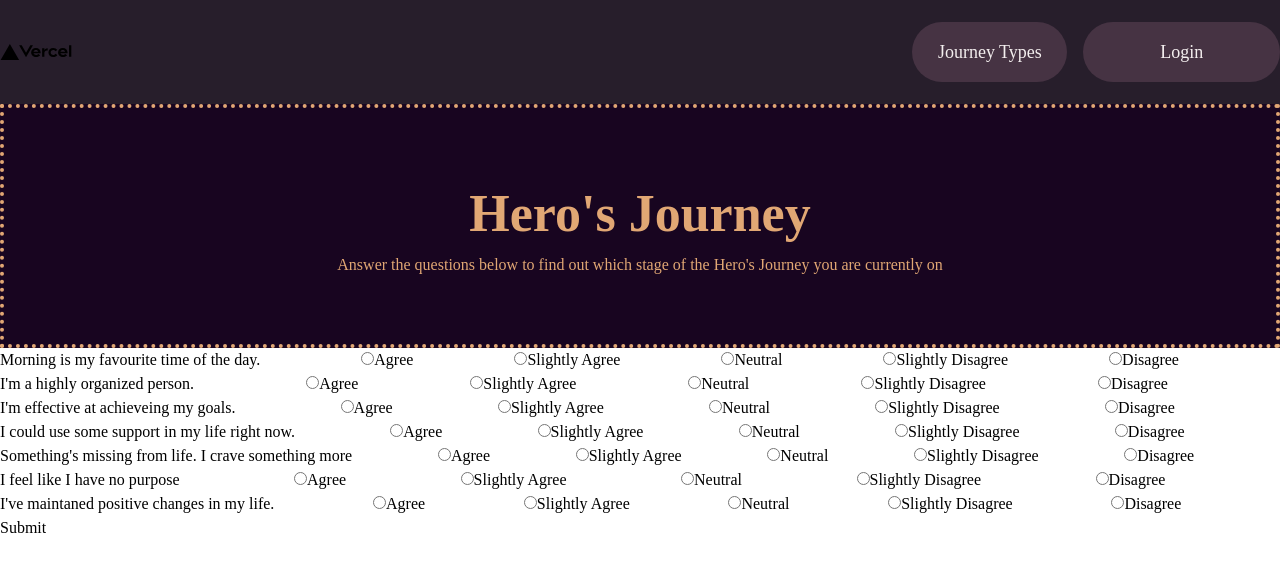
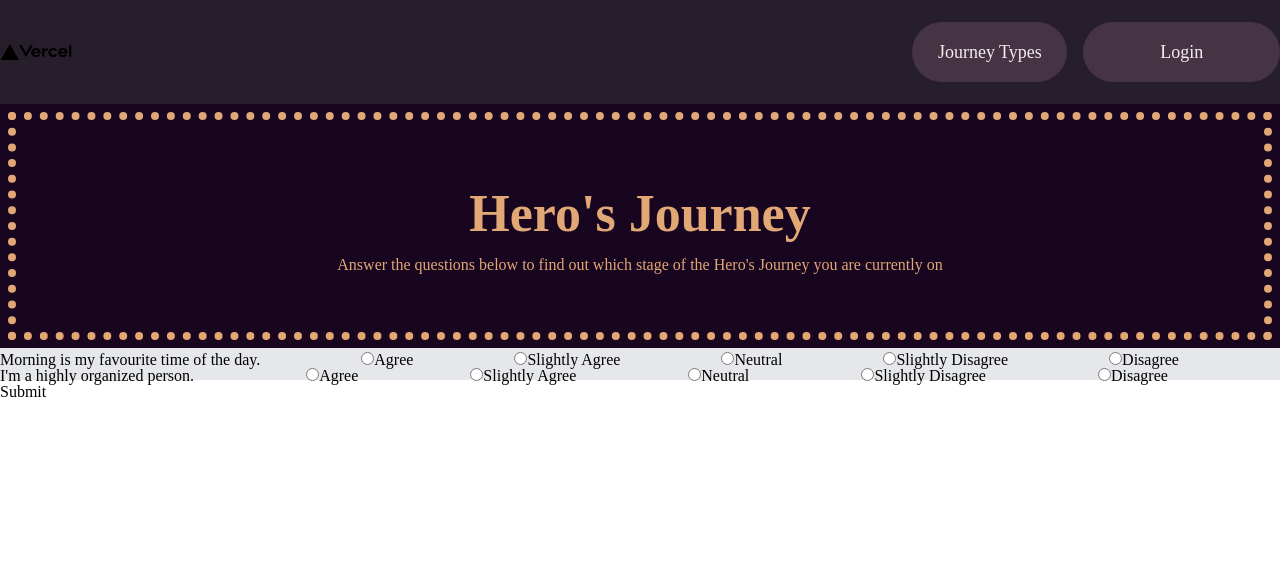
Before and after one commit to srai98i/personality-quiz, a Next.js app in the folder quiz-app/: page / in a window 1280 px wide. Shown: the top 572 px of the page. Built offline with nearby package versions, Linux system fonts and the light colour scheme; a web font is replaced by a local one.

Commit message:
style: stylin question and answer form

```diff
--- a/quiz-app/components/Question/Question.jsx
+++ b/quiz-app/components/Question/Question.jsx
@@ -2,11 +2,15 @@ import AnswerButtons from "../AnswerButtons";
 
 export default function Question({ question, onChange }) {
   return (
-    <section className="flex space-x-4 justify-between ">
-      <label className="flex justify-self-start"htmlFor={question}>
+    <section className="flex space-x-4 justify-between h-4 border-b-[1rem] bg-[#180520] [#E1A774]">
+      <label className="flex justify-self-start" htmlFor={question}>
         {question} {"\n"}
       </label>
-      <AnswerButtons className="flex justify-self-end"question={question} onChange={onChange} />
+      <AnswerButtons
+        className="flex justify-self-end"
+        question={question}
+        onChange={onChange}
+      />
       <p></p> {/*for spacing*/}
     </section>
   );
--- a/quiz-app/lib/quizData.js
+++ b/quiz-app/lib/quizData.js
@@ -1,11 +1,14 @@
 export const questionsArray = [
   "Morning is my favourite time of the day.",
-  "I'm a highly organized person.",
-  "I'm effective at achieveing my goals.",
-  "I could use some support in my life right now.",
-  "Something's missing from life. I crave something more",
-  "I feel like I have no purpose",
-  "I've maintaned positive changes in my life.",
+  "I'm a highly organized person."
+
+  //Add more questions after finishing MVP
+
+  // "I'm effective at achieveing my goals.",
+  // "I could use some support in my life right now.",
+  // "Something's missing from life. I crave something more",
+  // "I feel like I have no purpose",
+  // "I've maintaned positive changes in my life.",
 ];
 
 export const heroStages = {
--- a/quiz-app/pages/index.js
+++ b/quiz-app/pages/index.js
@@ -15,11 +15,18 @@ export default function Home() {
         <link rel="icon" href="/favicon.ico" />
       </Head>
       <NavBar />
-      <section className="flex flex-col w-full h-[30.5%]  justify-center  align-center content-center border-dotted bg-[#180520] box-border border-[0.25rem] border-[#E1A774]">
-      <h1 className="self-center text-[6.5vh] font-bold text-[#E1A774]"> Hero's Journey</h1>
-      <h3 className="self-center text-center text-[#E1A774]">Answer the questions below to find out which stage of the Hero's Journey you are currently on</h3>
-      </section>
-
+      <div className="h-[30.5%] w-full p-[0.5rem] bg-[#180520]">
+        <section className="flex flex-col w-full h-[100%]  justify-center  align-center content-center border-dotted bg-[#180520] box-border border-[0.5rem] border-[#E1A774]">
+          <h1 className="self-center text-[6.5vh] font-bold text-[#E1A774]">
+            {" "}
+            Hero's Journey
+          </h1>
+          <h3 className="self-center text-center text-[#E1A774]">
+            Answer the questions below to find out which stage of the Hero's
+            Journey you are currently on
+          </h3>
+        </section>
+      </div>
       <Quiz />
     </div>
   );
```
